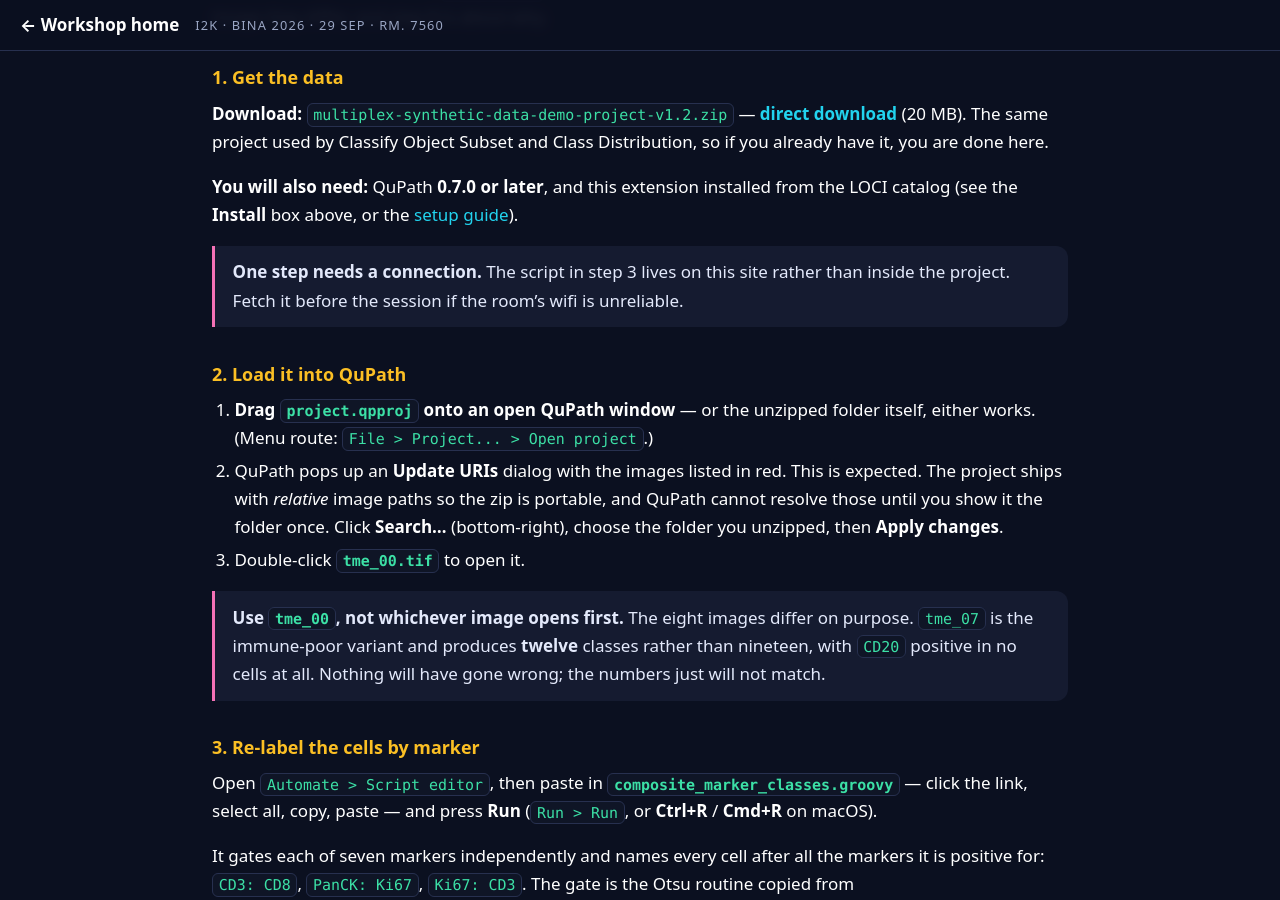
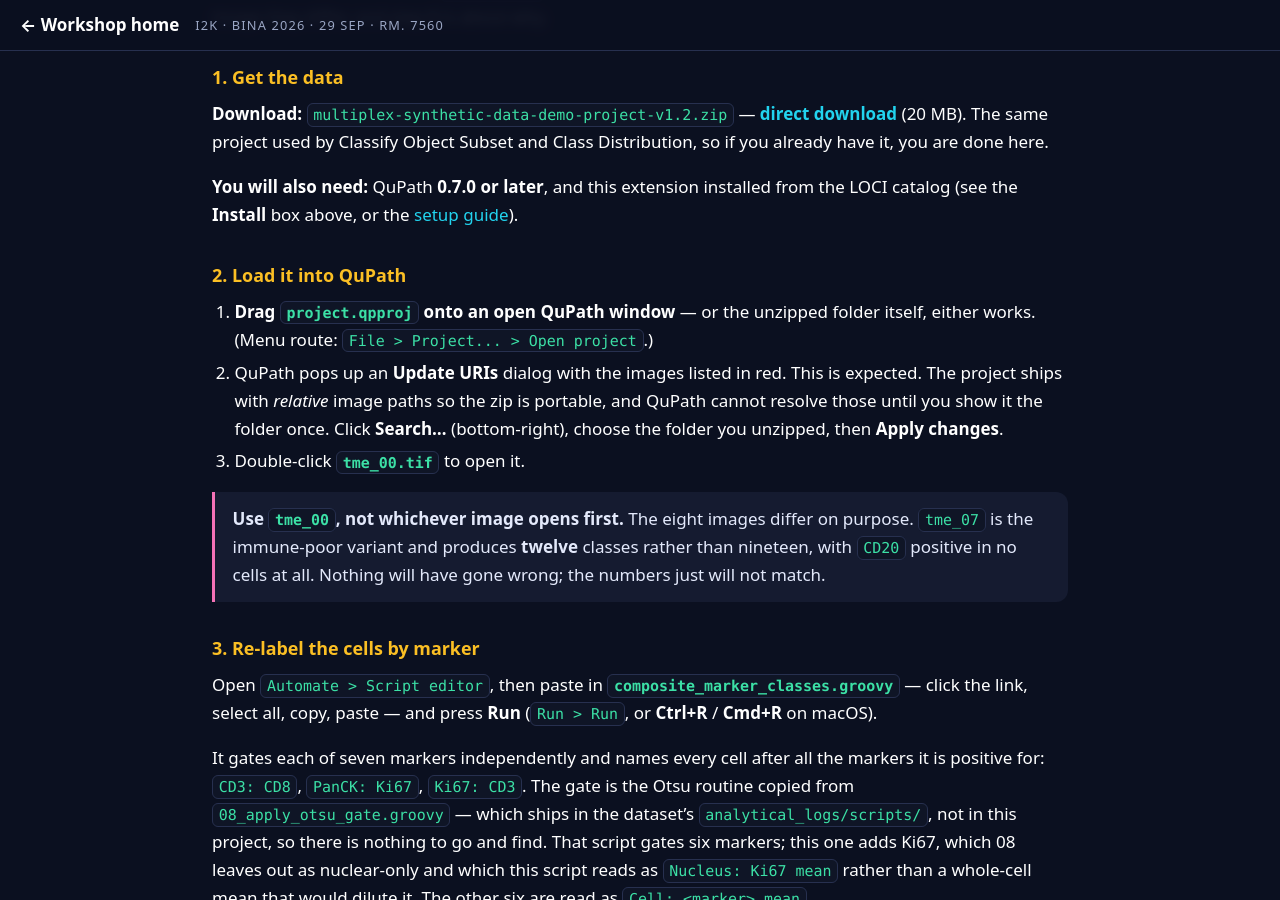
Before and after one commit to MichaelSNelson/BINA-I2K-2026-QuPath-Extensions, a Jekyll site: the page built from docs/14-class-visibility.md, in a window 1280 px wide and 900 px high, scrolled down 2322 px. Built offline with Jekyll 4.4.1, drawn with Linux system fonts in a browser that asks for light colours.

Commit message:
Guide 14: drop the fetch-before-the-session warning
The script is 8 KB. Warning readers to download it ahead of time treats a
trivial fetch as a risk, and adds a caveat where none is needed.

Claude-Session: https://claude.ai/code/session_01KwiACUr5MacuDvqp74c96o

```diff
--- a/docs/14-class-visibility.md
+++ b/docs/14-class-visibility.md
@@ -101,9 +101,6 @@ already have it, you are done here.
 
 **You will also need:** QuPath **0.7.0 or later**, and this extension installed from the LOCI
 catalog (see the **Install** box above, or the [setup guide](setup.md)).
-
-> **One step needs a connection.** The script in step 3 lives on this site rather than inside
-> the project. Fetch it before the session if the room's wifi is unreliable.
 
 ### 2. Load it into QuPath
 
```
